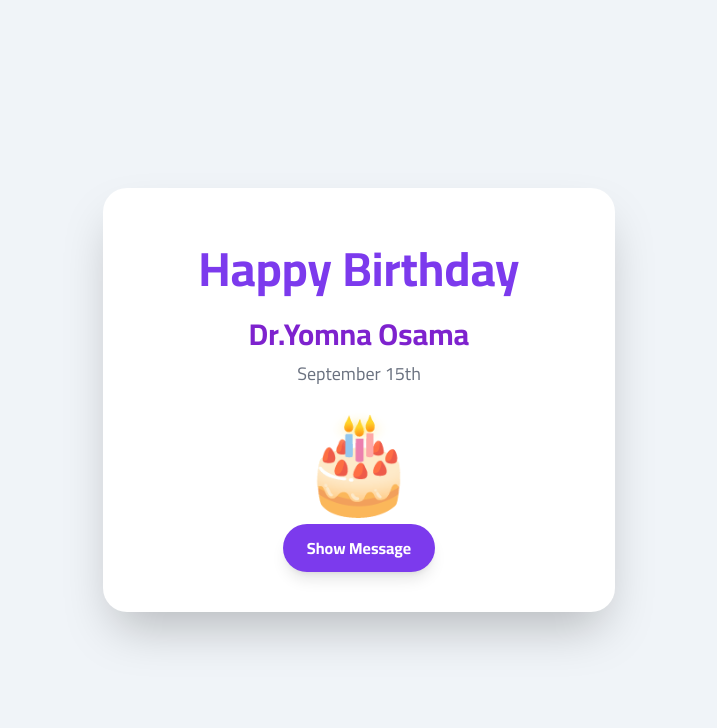
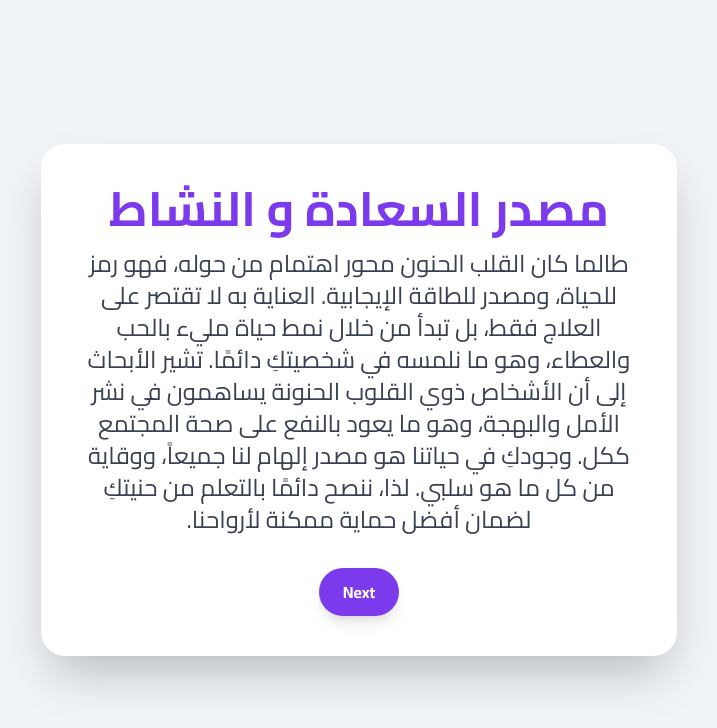
Before and after one commit to adelnaghem1-lab/Nagfopya, a plain HTML site: page index.html in a window 1280 px wide. Shown: the whole page, without its empty margins (281-998 px from the left). Drawn offline with nearby package versions, Linux system fonts and the light colour scheme.

Commit message:
Add files via upload

```diff
--- a/index.html
+++ b/index.html
@@ -20,6 +20,25 @@
             position: relative;
         }
 
+        .page {
+            transition: opacity 1s ease-in-out;
+            position: absolute;
+            top: 50%;
+            left: 50%;
+            transform: translate(-50%, -50%);
+            opacity: 0;
+            visibility: hidden;
+            width: 100%;
+            max-width: 700px;
+            padding: 2rem;
+            text-align: center;
+        }
+
+        .page.active {
+            opacity: 1;
+            visibility: visible;
+        }
+
         .confetti {
             position: absolute;
             width: 10px;
@@ -40,6 +59,24 @@
     </style>
 </head>
 <body class="p-4 sm:p-8">
+
+    <div id="first-page" class="page active">
+        <div class="bg-white rounded-3xl shadow-2xl p-6 md:p-10 transform transition-transform duration-500 ease-in-out scale-100">
+            <h1 class="text-3xl md:text-5xl font-extrabold text-[#7c3aed] mb-4">مصدر السعادة و النشاط </h1>
+            <p class="text-lg md:text-2xl text-gray-700 leading-relaxed mb-8">طالما كان القلب الحنون محور اهتمام من حوله، فهو رمز للحياة، ومصدر للطاقة الإيجابية. العناية به لا تقتصر على العلاج فقط، بل تبدأ من خلال نمط حياة مليء بالحب والعطاء، وهو ما نلمسه في شخصيتكِ دائمًا.
+
+تشير الأبحاث إلى أن الأشخاص ذوي القلوب الحنونة يساهمون في نشر الأمل والبهجة، وهو ما يعود بالنفع على صحة المجتمع ككل.
+
+وجودكِ في حياتنا هو مصدر إلهام لنا جميعاً، ووقاية من كل ما هو سلبي. لذا، ننصح دائمًا بالتعلم من حنيتكِ لضمان أفضل حماية ممكنة لأرواحنا.
+
+            </p>
+            <button id="next-page-btn" class="bg-[#7c3aed] hover:bg-[#6d28d9] text-white font-bold py-3 px-6 rounded-full shadow-lg transition-all duration-300 transform hover:scale-105 focus:outline-none focus:ring-4 focus:ring-[#7c3aed] focus:ring-opacity-50">
+                Next
+            </button>
+        </div>
+    </div>
+
+    <div id="second-page" class="page">
         <div id="greeting-card" class="bg-white rounded-3xl shadow-2xl p-6 md:p-10 text-center max-w-lg w-full transform transition-transform duration-500 ease-in-out scale-95 opacity-0">
             <div class="relative mb-6">
                 <h1 class="text-3xl md:text-5xl font-extrabold text-[#7c3aed] mt-4 mb-2"> Happy Birthday </h1>
@@ -58,30 +95,35 @@
                 </button>
             </div>
         </div>
+    </div>
 
     <div id="confetti-container" class="absolute inset-0 z-0 pointer-events-none"></div>
 
     <script>
         document.addEventListener('DOMContentLoaded', () => {
+            const firstPage = document.getElementById('first-page');
+            const secondPage = document.getElementById('second-page');
+            const nextPageBtn = document.getElementById('next-page-btn');
             const card = document.getElementById('greeting-card');
             const showMessageBtn = document.getElementById('show-message-btn');
             const messageContent = document.getElementById('message-content');
 
-            // Initial animation for the card
+            nextPageBtn.addEventListener('click', () => {
+                firstPage.classList.remove('active');
+                secondPage.classList.add('active');
+
                 setTimeout(() => {
                     card.classList.remove('scale-95', 'opacity-0');
                     card.classList.add('scale-100', 'opacity-100');
                 }, 100);
+            });
 
             showMessageBtn.addEventListener('click', () => {
-                // Show message with a simple fade-in
                 messageContent.classList.remove('hidden');
                 messageContent.style.animation = 'fadeIn 1s forwards';
 
-                // Hide the button and cake icon
                 showMessageBtn.classList.add('hidden');
 
-                // Trigger confetti effect
                 startConfetti();
             });
 
```
Lines whose indentation alone changed are shown as unchanged.
